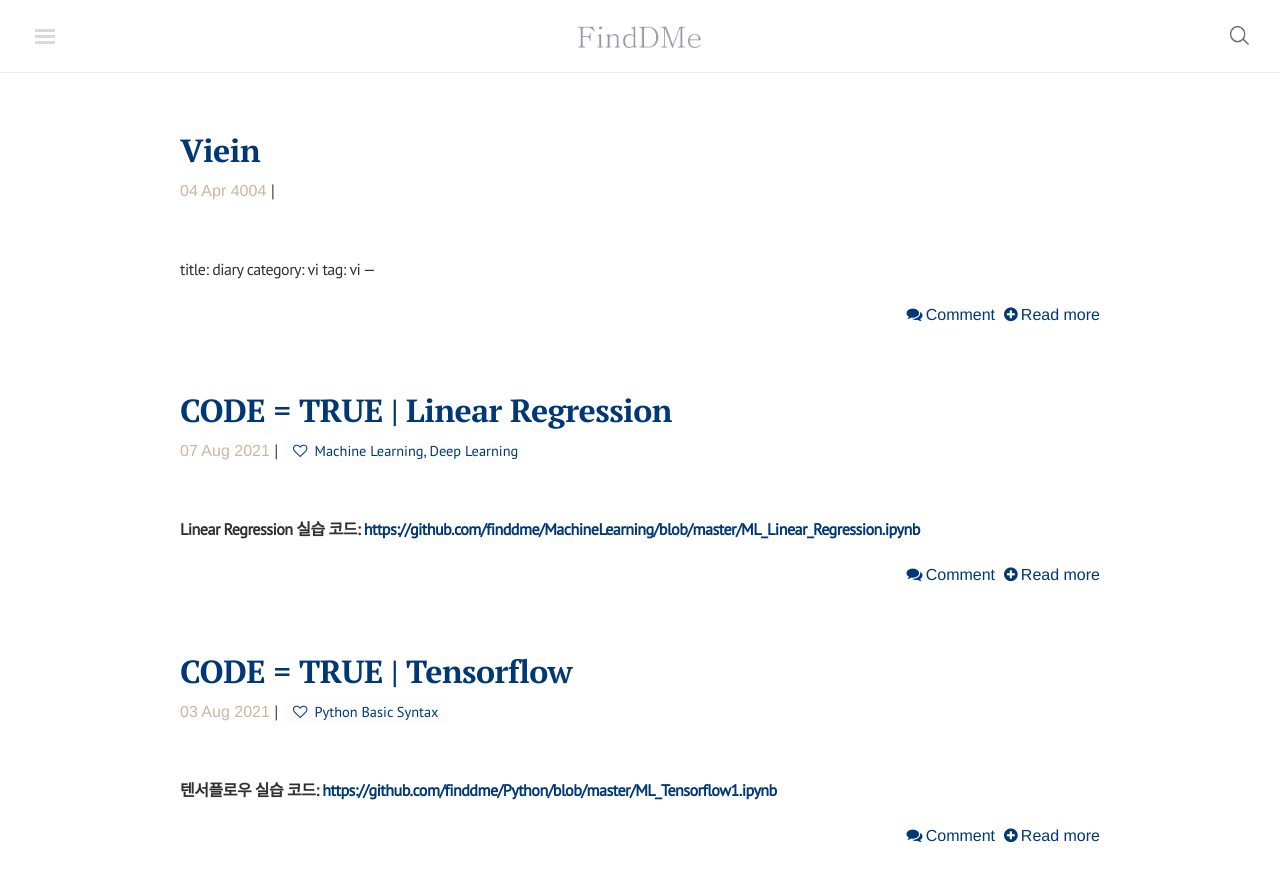
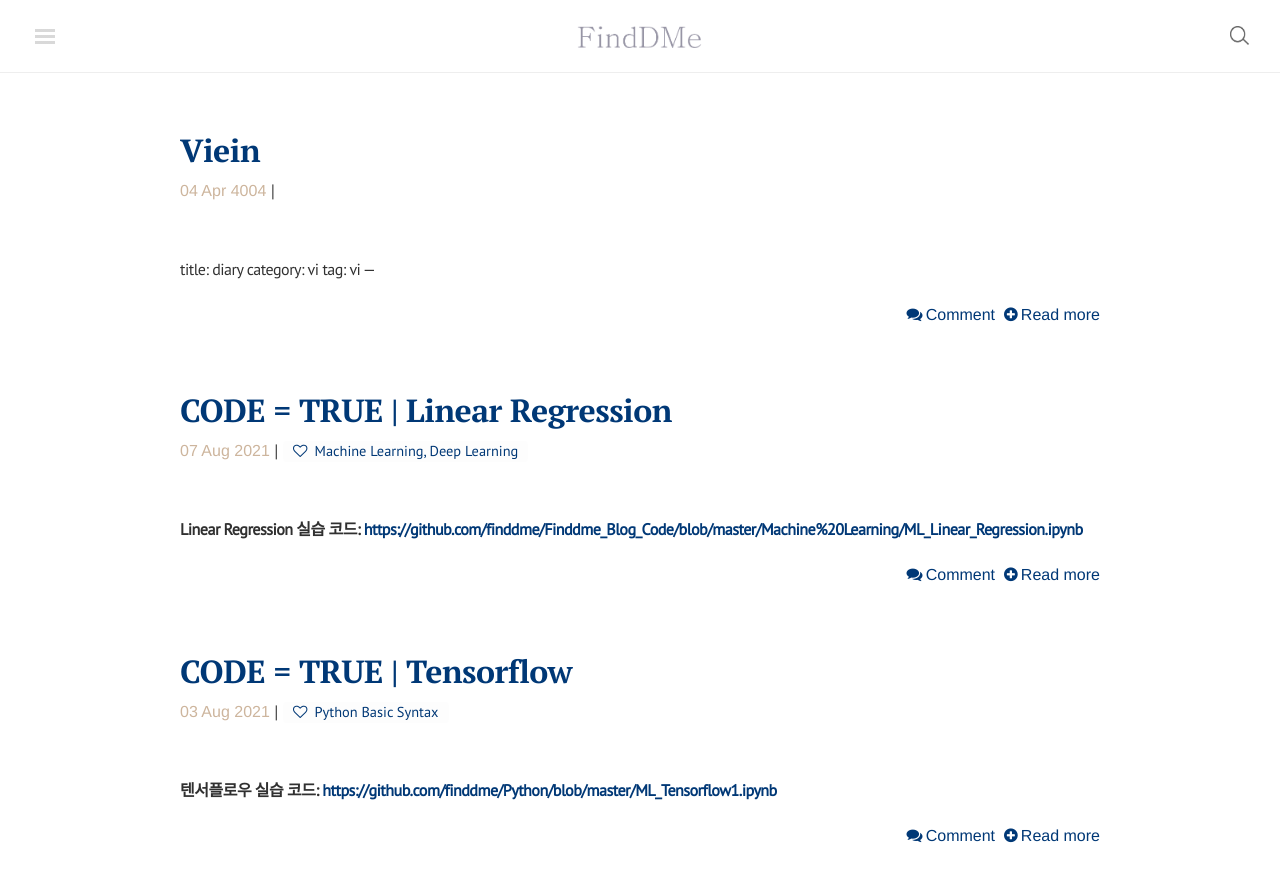
Before and after one commit to finddme/finddme.github.io, a Jekyll site: the page built from blog/index.html, in a window 1280 px wide and 900 px high. Shown: the top 882 px of the window. Built offline with Jekyll 4.4.1, drawn with Linux system fonts in a browser that asks for light colours; nearby versions of some CDN libraries; the list of posts is cut into pages by our own code; comment, search, counter and statistics services are not loaded; some of the changed lines change nothing that is shown.

Commit message:
Update 2021-08-07-LinearRegression.md

```diff
--- a/_posts/2021-08-07-LinearRegression.md
+++ b/_posts/2021-08-07-LinearRegression.md
@@ -3,7 +3,7 @@ title: CODE = TRUE | Linear Regression
 category: Machine Learning, Deep Learning
 tag: Machine Learning, Deep Learning
 ---
-**Linear Regression 실습 코드: [https://github.com/finddme/MachineLearning/blob/master/ML_Linear_Regression.ipynb](https://github.com/finddme/MachineLearning/blob/master/ML_Linear_Regression.ipynb)**
+**Linear Regression 실습 코드: [https://github.com/finddme/Finddme_Blog_Code/blob/master/Machine%20Learning/ML_Linear_Regression.ipynb](https://github.com/finddme/Finddme_Blog_Code/blob/master/Machine%20Learning/ML_Linear_Regression.ipynb)**
 
 
 
```
